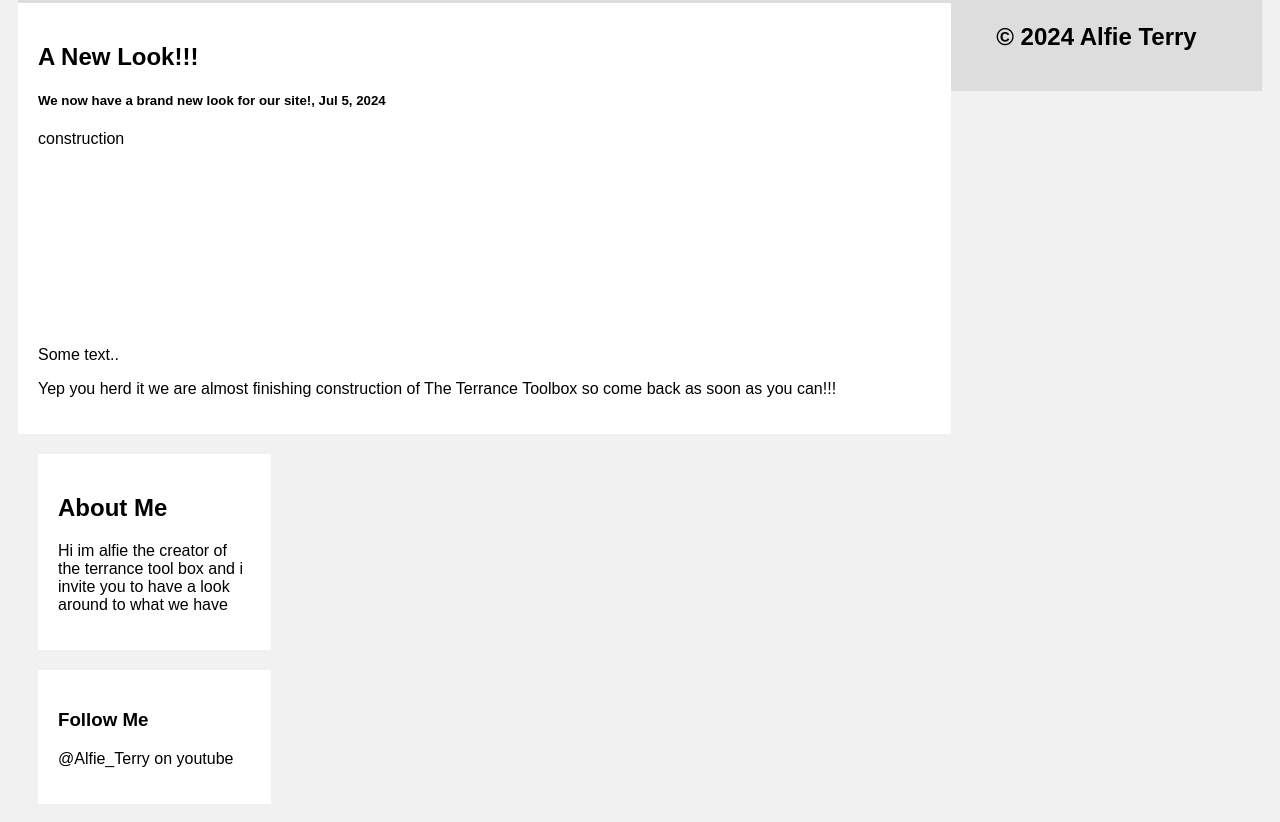
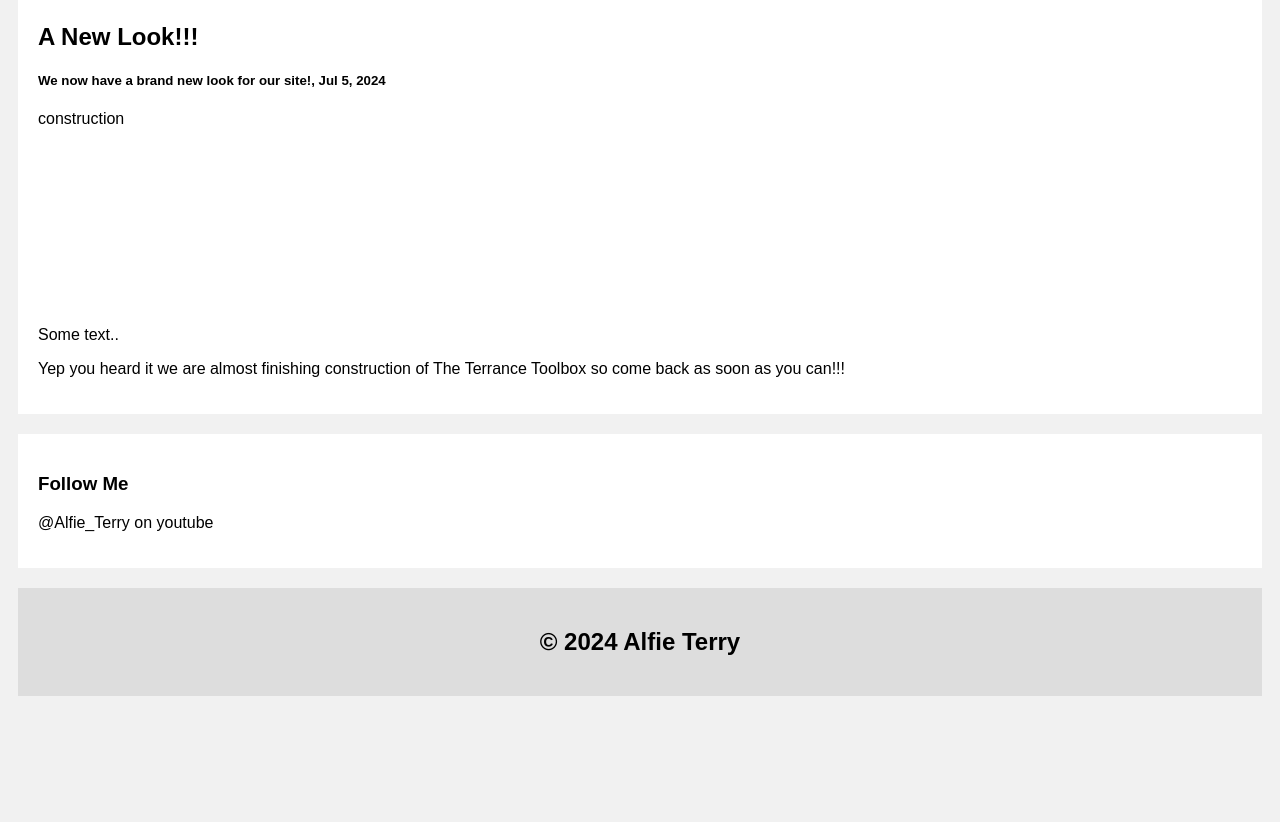
Before and after one commit to AlfieTerryyy/testsforalfieterry.co.uk, a plain HTML site: page index.html in a window 1280 px wide. Shown: the part 320-1142 px from the top of the page. After the commit the page ends 1034 px from the top, so only its background shows below. Drawn offline with Linux system fonts and the light colour scheme; a script that the page names is missing.

Commit message:
Update index.html

```diff
--- a/index.html
+++ b/index.html
@@ -23,18 +23,13 @@
 </div>
 
 <div class="row">
-  <div class="leftcolumn">
+  <div class="column">
     <div class="card">
       <h2>A New Look!!!</h2>
       <h5>We now have a brand new look for our site!, Jul 5, 2024</h5>
       <div class="construction.png" style="height:200px;">construction</div>
       <p>Some text..</p>
-      <p>Yep you herd it we are almost finishing construction of The Terrance Toolbox so come back as soon as you can!!!</p>
-    </div>
-  <div class="rightcolumn">
-    <div class="card">
-      <h2>About Me</h2>
-      <p>Hi im alfie the creator of the terrance tool box and i invite you to have a look around to what we have</p>
+      <p>Yep you heard it we are almost finishing construction of The Terrance Toolbox so come back as soon as you can!!!</p>
     </div>
     <!---
     <div class="card">
```
